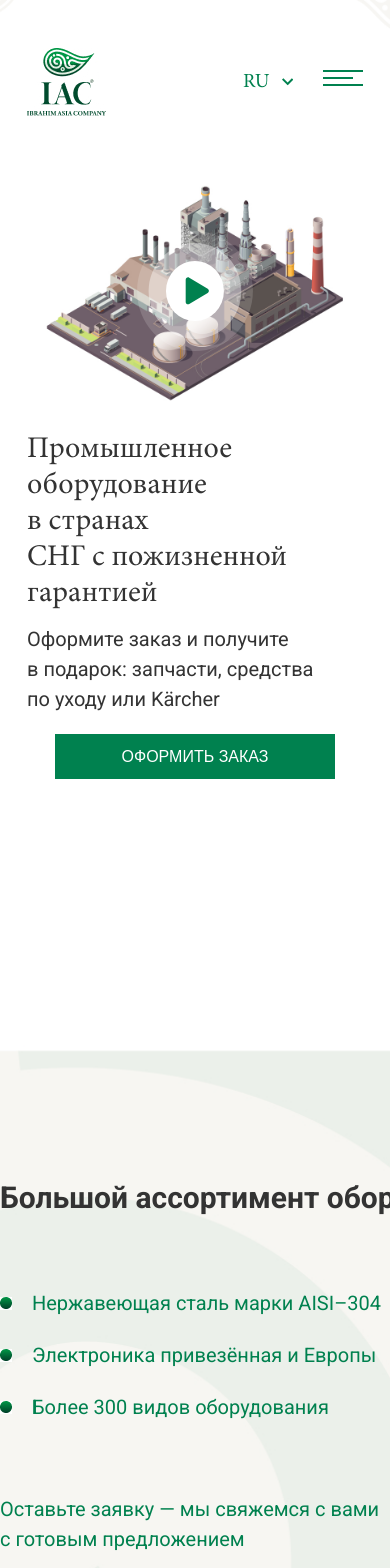
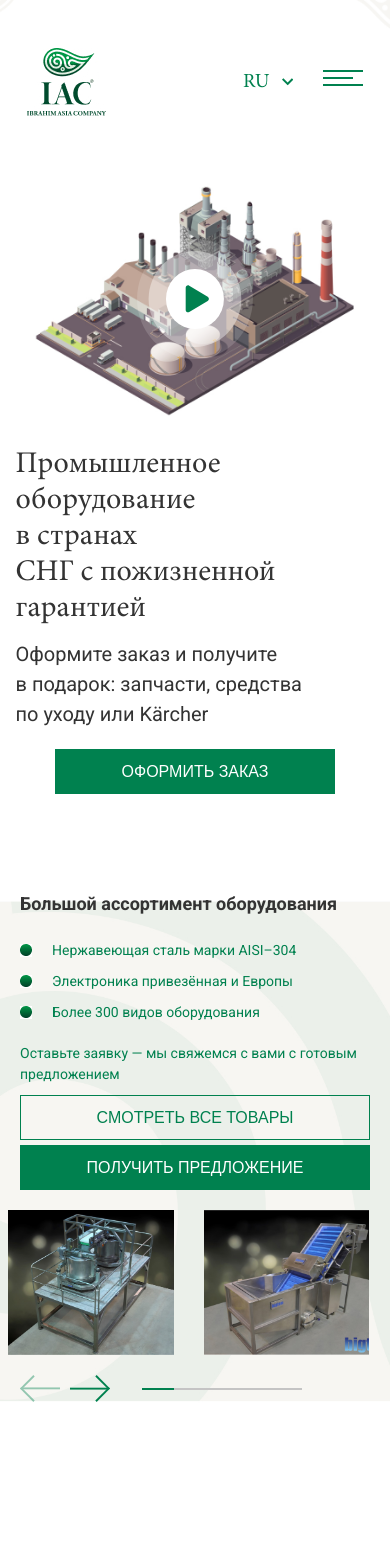
Before and after one commit to Rustam9724/IAC, a React (Create React App) app: page / in a window 390 px wide. Shown: the top 1568 px of the page. After the commit the page ends 1462 px from the top, so only its background shows below. Built offline with nearby package versions, Linux system fonts and the light colour scheme.

Commit message:
init: range section adaptive

```diff
--- a/src/index.scss
+++ b/src/index.scss
@@ -55,8 +55,9 @@ html, body {
 }
 
 ._container {
-  max-width: 1280px;
+  max-width: 1300px;
   margin: 0 auto;
+  padding: 0 20px;
 }
 
 .button {
--- a/src/styles/range.scss
+++ b/src/styles/range.scss
@@ -26,6 +26,18 @@
                     &:not(:last-child) {
                         margin-bottom: 73px;
                     }
+
+                    @media (max-width: 574px) {
+                        &:not(:last-child) {
+                            margin-bottom: 26px;
+                        }
+                    }
+                }
+
+                @media (max-width: 574px) {
+                    h2 {
+                        font-size: 1.8rem;
+                    }
                 }
 
                 .range__list {
@@ -42,11 +54,27 @@
                         }
                     }
 
+                    @media (max-width: 574px) {
+                        .range__list__item {
+                            margin-bottom: 20px;
+
+                            &:not(:last-child) {
+                                margin-bottom: 10px;
+                            }
+                        }
+                    }
+
                 }
 
                 & > p {
                     max-width: 382px;
                     margin-bottom: 30px;
+                }
+
+                @media (max-width: 574px) {
+                    & > p {
+                        margin-bottom: 10px;
+                    }
                 }
 
                 .range__buttons {
@@ -56,12 +84,65 @@
                     .range__button {
                         width: 270px;
                     }
+
+                    @media (max-width: 574px) {
+                        .range__button {
+                            width: 100%;
+                        }
+                    }
+                }
+
+                @media (max-width: 574px) {
+                    .range__buttons {
+                        flex-direction: column-reverse;
+                        row-gap: 5px;
+                    }
+                }
+            }
+
+            @media (max-width: 574px) {
+                .range__descripton {
+                    font-size: 1.4rem;
                 }
             }
 
             .range__carousel {
                 display: flex;
                 column-gap: 30px;
+
+                @media (max-width: 1149px) {
+                    .range__carousel__item img {
+                        width: 516/1920 * 100vw;
+                        aspect-ratio: 516/451;
+                    }
+                }
+
+                @media (max-width: 574px) {
+                    .range__carousel__item img {
+                        width: 136/320 * 100vw;
+                        aspect-ratio: 136/119;
+                    }
+                }
+            }
+
+            @media (max-width: 1149px) {
+                .range__carousel {
+                    margin-left: 900/1920 * 100vw;
+                }
+            }
+        }
+
+        @media (max-width: 1149px) {
+            .range__body {
+                flex-direction: column;
+                align-items: center;
+                row-gap: 20px;
+            }
+        }
+
+        @media (max-width: 574px) {
+            .range__body {
+                margin-bottom: 20px;
             }
         }
 
@@ -105,6 +186,31 @@
                     background-color: $accent-color;
                 }
             }
+
+            @media (max-width: 1299px) {
+                .switcher-range__scale {
+                    width: 719px;
+                }
+            }
+
+            @media (max-width: 574px) {
+                .switcher-range__scale {
+                    width: 160px;
+                    flex-shrink: 0;
+                }
+            }
+        }
+
+        @media (max-width: 574px) {
+            .range__switcher {
+                column-gap: 32px;
+            }
         }
     }
 }
+
+@media (max-width: 574px) {
+    .range {
+        padding: 50px 0 60px;
+    }
+}
--- a/src/styles/wellcome-section.scss
+++ b/src/styles/wellcome-section.scss
@@ -102,4 +102,16 @@
             width: 80%;
         }
     }
+
+    @media (max-width: 574px) {
+        .wellcome-section__container {
+            width: 95%;
+        }
+    }
 }
+
+@media (max-width: 574px) {
+    .wellcome-section {
+        padding-bottom: 49px;
+    }
+}
```
